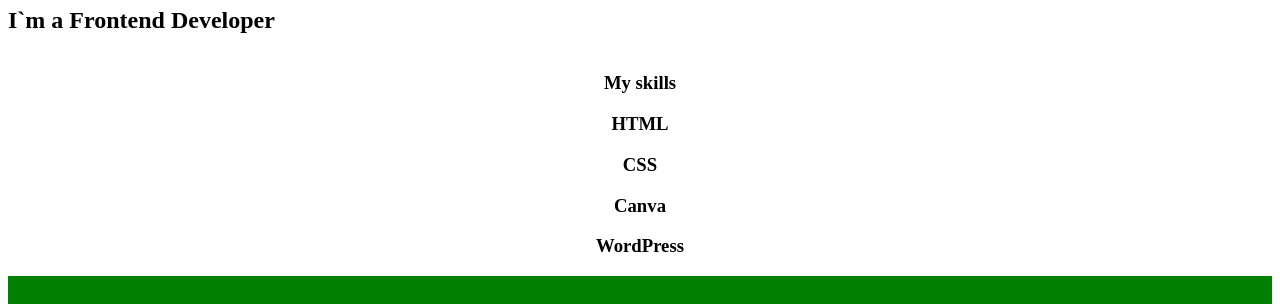
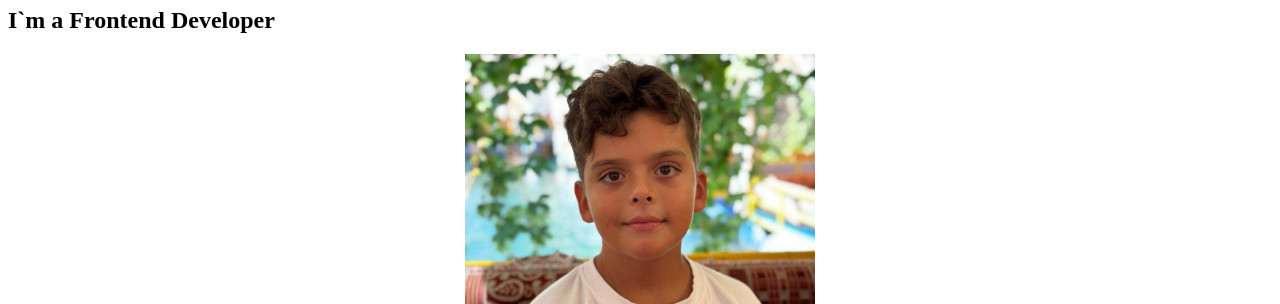
Before and after one commit to Mrdemir-coder/MyProject, a plain HTML site: page index.html in a window 1280 px wide. Shown: the part 158-462 px from the top of the page. Drawn offline with Linux system fonts and the light colour scheme.

Commit message:
Update index.html

```diff
--- a/index.html
+++ b/index.html
@@ -23,7 +23,7 @@
         <h2>
             I`m a Frontend Developer
         </h2>
-        <img class="dem-img" src="./About Images/Demir.jpeg" alt="">
+        <img class="dem-img" src="./Demir.jpeg" alt="">
         <h3 class="h3-first">
             My skills
         </h3>
```
